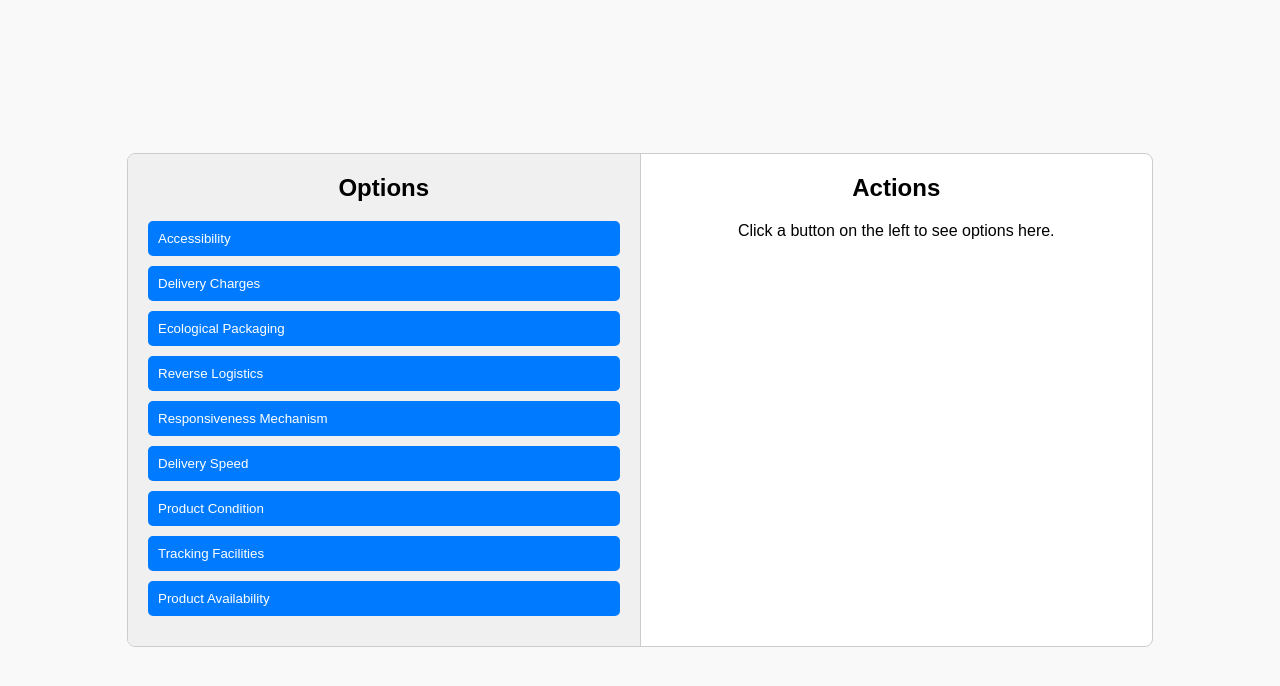
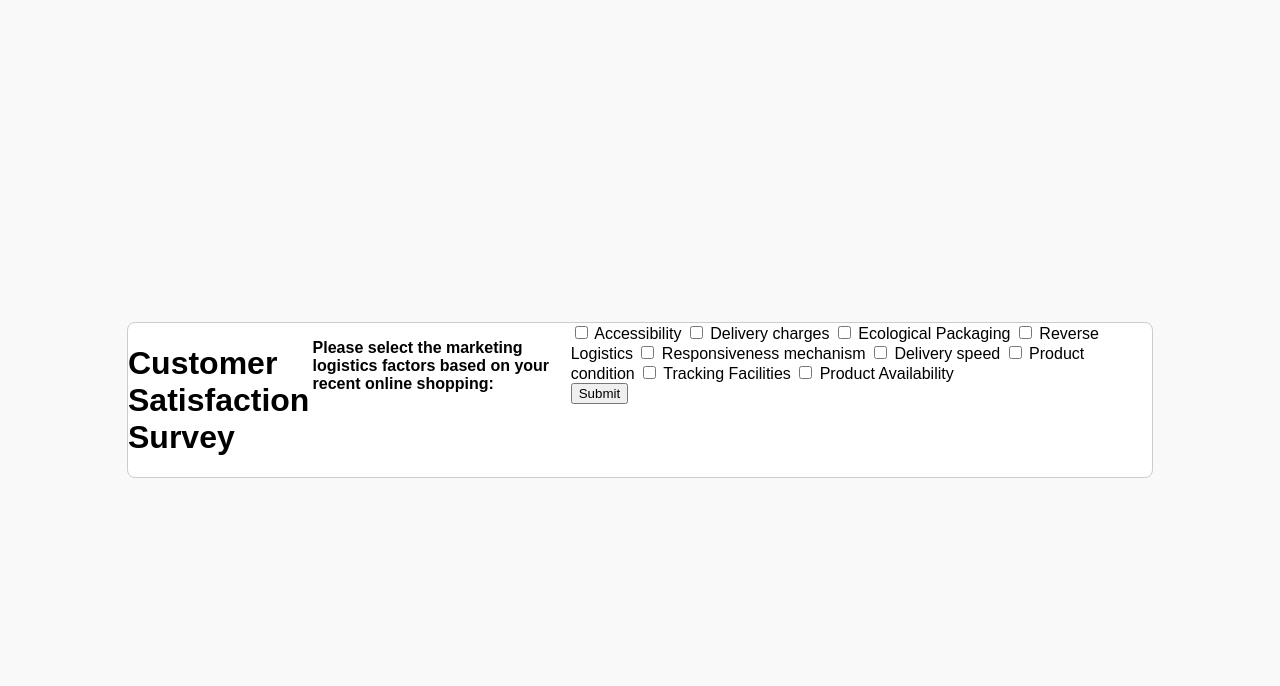
Before and after one commit to avi123mishra456/E-Commerce, a plain HTML site: page index.html in a window 1280 px wide. Drawn offline with Linux system fonts and the light colour scheme.

Commit message:
Update index.html

```diff
--- a/index.html
+++ b/index.html
@@ -8,24 +8,22 @@
 </head>
 <body>
   <div class="container">
-    <div class="left-panel">
-      <h2>Options</h2>
-      <button class="option-btn" data-target="Accessibility">Accessibility</button>
-      <button class="option-btn" data-target="Delivery Charges">Delivery Charges</button>
-      <button class="option-btn" data-target="Ecological Packaging">Ecological Packaging</button>
-      <button class="option-btn" data-target="Reverse Logistics">Reverse Logistics</button>
-      <button class="option-btn" data-target="Responsiveness Mechanism">Responsiveness Mechanism</button>
-      <button class="option-btn" data-target="Delivery Speed">Delivery Speed</button>
-      <button class="option-btn" data-target="Product Condition">Product Condition</button>
-      <button class="option-btn" data-target="Tracking Facilities">Tracking Facilities</button>
-      <button class="option-btn" data-target="Product Availability">Product Availability</button>
-    </div>
-    <div class="right-panel">
-      <h2>Actions</h2>
-      <div id="action-container">
-        <p>Click a button on the left to see options here.</p>
+    <h1>Customer Satisfaction Survey</h1>
+    <p><b>Please select the marketing logistics factors based on your recent online shopping:</b></p>
+    <form id="satisfactionForm">
+      <div class="checkbox-group" style="text-align: left;">
+        <label><input type="checkbox" class="parameter" value="Accessibility"> Accessibility</label>
+        <label><input type="checkbox" class="parameter" value="Delivery charges"> Delivery charges</label>
+        <label><input type="checkbox" class="parameter" value="Ecological Packaging"> Ecological Packaging</label>
+        <label><input type="checkbox" class="parameter" value="Reverse Logistics"> Reverse Logistics</label>
+        <label><input type="checkbox" class="parameter" value="Responsiveness mechanism"> Responsiveness mechanism</label>
+        <label><input type="checkbox" class="parameter" value="Delivery speed"> Delivery speed</label>
+        <label><input type="checkbox" class="parameter" value="Product condition"> Product condition</label>
+        <label><input type="checkbox" class="parameter" value="Tracking Facilities"> Tracking Facilities</label>
+        <label><input type="checkbox" class="parameter" value="Product Availability"> Product Availability</label>
       </div>
-    </div>
+      <button type="button" id="submitBtn">Submit</button>
+    </form>
   </div>
   <script src="script.js"></script>
 </body>
```
